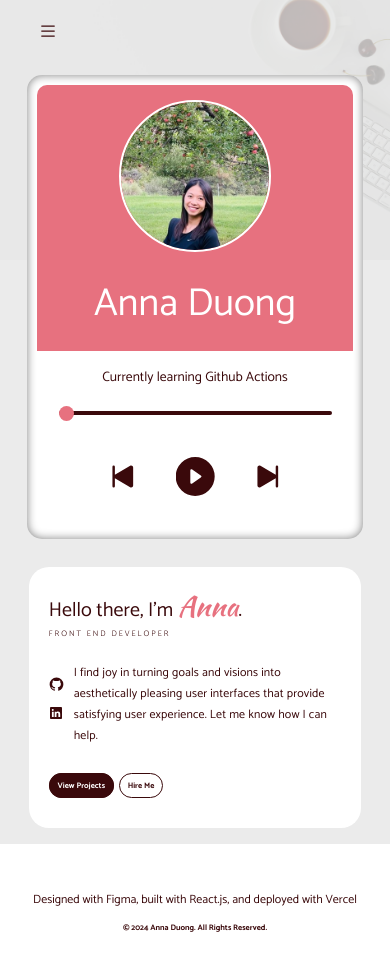
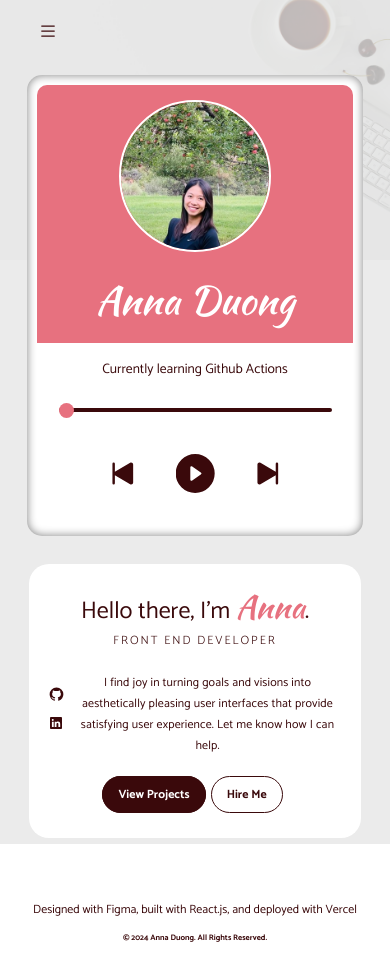
Before and after one commit to annaduong17/portfolio, a React (Create React App) app: page / in a window 390 px wide. Built offline with nearby package versions, Linux system fonts and the light colour scheme.

Commit message:
change document title, increase home button size on and center align home content on mobile, add padding-bottom to .song, and change name font style, and fix responsiveness between 400-500px

```diff
--- a/public/index.html
+++ b/public/index.html
@@ -24,7 +24,7 @@
       work correctly both with client-side routing and a non-root public URL.
       Learn how to configure a non-root public URL by running `npm run build`.
     -->
-    <title>React App</title>
+    <title>Anna Duong</title>
   </head>
   <body>
     <noscript>You need to enable JavaScript to run this app.</noscript>
--- a/src/index.scss
+++ b/src/index.scss
@@ -156,16 +156,21 @@ svg {
       list-style: none;
     }
 
+
     li * {
       text-decoration: none;
       color: $white;
       font-size: clamp(0.75rem, 2vw, 1rem);
-      font-weight: 700;
+      font-weight: 300;
       letter-spacing: 2px;
 
       &:hover {
         color: $pink;
       }
+    }
+
+    li *.active {
+        font-weight: 900;
     }
   }
 }
@@ -176,9 +181,9 @@ svg {
   width: 100px;
   text-decoration: none;
   font-weight: 700;
-  font-size: clamp(0.5rem, 1vw, 1rem);
-  padding-block: clamp(5px, 1.25vw, 15px);
-  padding-inline: clamp(5px, 2vw, 30px);
+  font-size: clamp(0.75rem, 1vw, 1rem);
+  padding-block: clamp(8px, 1.25vw, 15px);
+  padding-inline: clamp(15px, 2vw, 30px);
   margin-right: clamp(5px, 0.75vw, 15px);
   border: none;
   cursor: pointer;
@@ -219,19 +224,19 @@ svg {
     padding-right: clamp(30px, 5vw, 75px);
 
     h1 {
-      font-size: clamp(1.25rem, 3.5vw, 3.5rem);
+      font-size: clamp(1.5rem, 3.5vw, 3.5rem);
       font-weight: 400;
       margin: 0;
 
       span {
-        font-size: clamp(1.75rem, 5vw, 4.5rem);
+        font-size: clamp(2rem, 5vw, 4.5rem);
         font-family: 'Kaushan Script', cursive;
         color: $pink;
       }
     }
 
     h2 {
-      font-size: clamp(0.5rem, 1.5vw, 1.5rem);
+      font-size: clamp(0.75rem, 1.5vw, 1.5rem);
       font-weight: 100;
       letter-spacing: 2px;
       margin: 0;
@@ -307,6 +312,7 @@ svg {
     }
 
     h2 {
+      font-family: 'Kaushan Script', cursive;
       font-size: clamp(1.25rem, 2vw, 2rem);
       font-weight: 400;
       color: $white;
@@ -327,7 +333,6 @@ svg {
       display: flex;
       justify-content: center;
       padding: clamp(5px, 1vw, 20px);
-      padding-bottom: 0;
       margin-top: 0;
     }
 
@@ -758,7 +763,7 @@ svg {
     .home {
       margin-right: 20px;
       padding: 50px;
-      padding-left: 90px;
+      padding-inline: 80px 20px;
 
       h1 {
         font-size: 1rem;
@@ -786,6 +791,10 @@ svg {
 
   .home-page {
     flex-direction: column;
+
+    .home {
+      text-align: center;
+    }
 
     .phone-container {
       position: relative;
```
